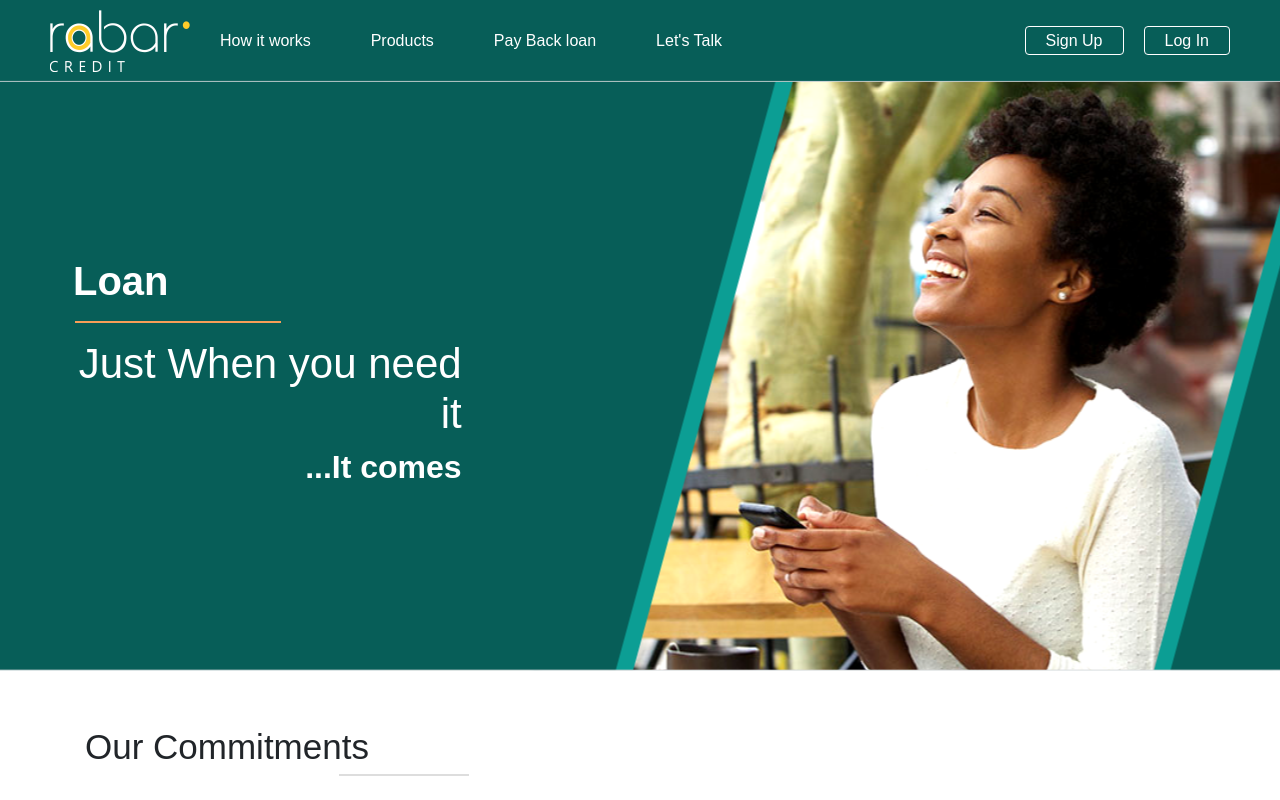
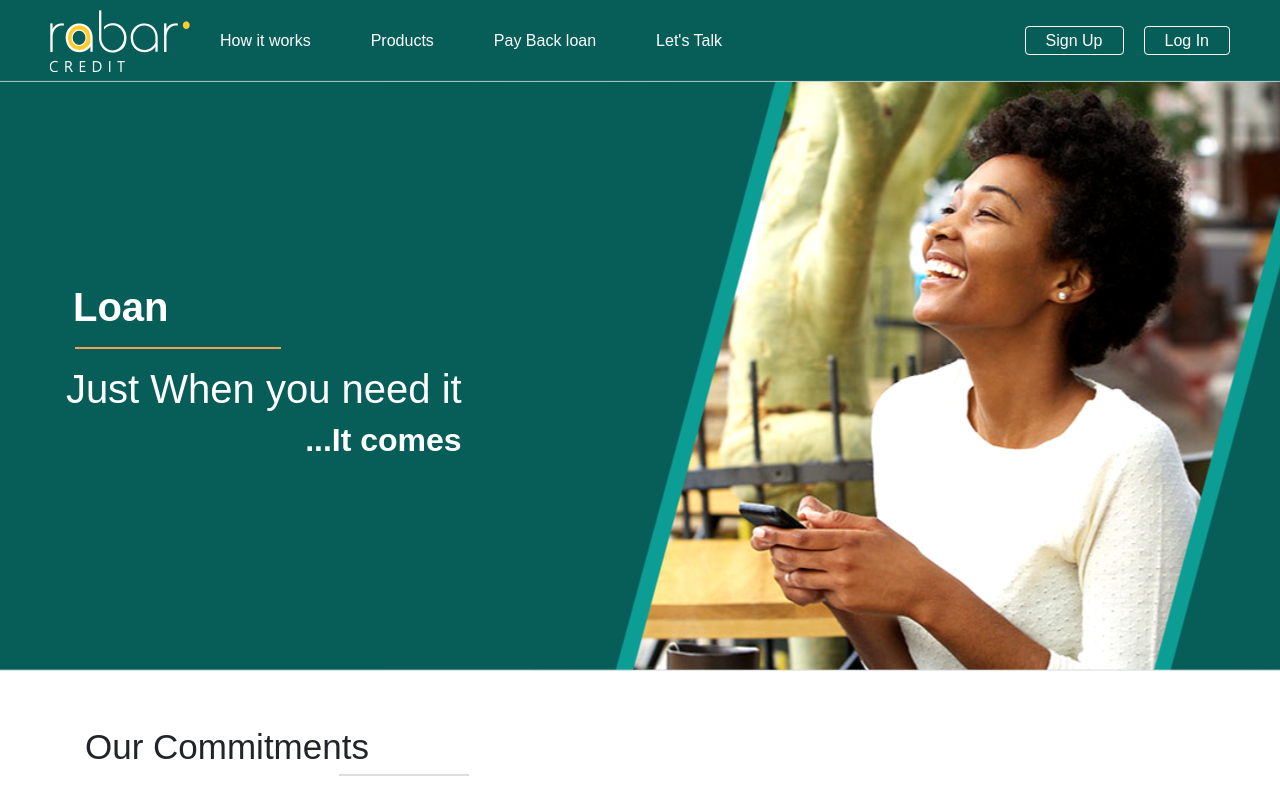
Before and after one commit to ecscorpresources/rabarcredit, a React (Create React App) app: page / in a window 1280 px wide. Shown: the top 800 px of the page. Built offline with nearby package versions, Linux system fonts and the light colour scheme.

Commit message:
removed css reset

```diff
--- a/src/components/app/App.css
+++ b/src/components/app/App.css
@@ -75,6 +75,12 @@
   --black: #000;
   --logo-color: #075e58;
   --line-color: #f89e57;
+}
+
+* {
+  margin: 0;
+  padding: 0;
+  box-sizing: border-box;
 }
 
 html,
@@ -166,19 +172,20 @@ a.loginsignup {
 
 #homeFirstSection .col-md-4 h3 {
   text-align: left;
-  font-size: 40px;
+  font-size: 2.5rem;
   color: #fff;
   padding-left: 8px;
   font-weight: 600;
 }
 
 #homeFirstSection .col-md-4 h1 {
-  font-size: 42px;
+  font-size: 2.5rem;
   font-weight: 100;
   color: var(--white);
 }
 
 #homeFirstSection .col-md-4 h2 {
+  font-size: 2rem;
   font-weight: bold;
   color: var(--white);
 }
--- a/src/components/pages/Homepage/Homepage.js
+++ b/src/components/pages/Homepage/Homepage.js
@@ -177,6 +177,7 @@ const Homepage = () => {
                 <img
                   src={require("../../../assets/img/Rabar Borrower.png")}
                   alt=""
+                  className="img-fluid"
                 />
               </div>
               <div className="col-md-7">
@@ -187,7 +188,11 @@ const Homepage = () => {
             </div>
           </div>
           <div className="col-md-4">
-            <img src={require("../../../assets/img/laptop.png")} alt="" />
+            <img
+              src={require("../../../assets/img/laptop.png")}
+              alt=""
+              className="img-fluid"
+            />
           </div>
           <div className="col-md-3">
             <h1>NOW</h1>
```
